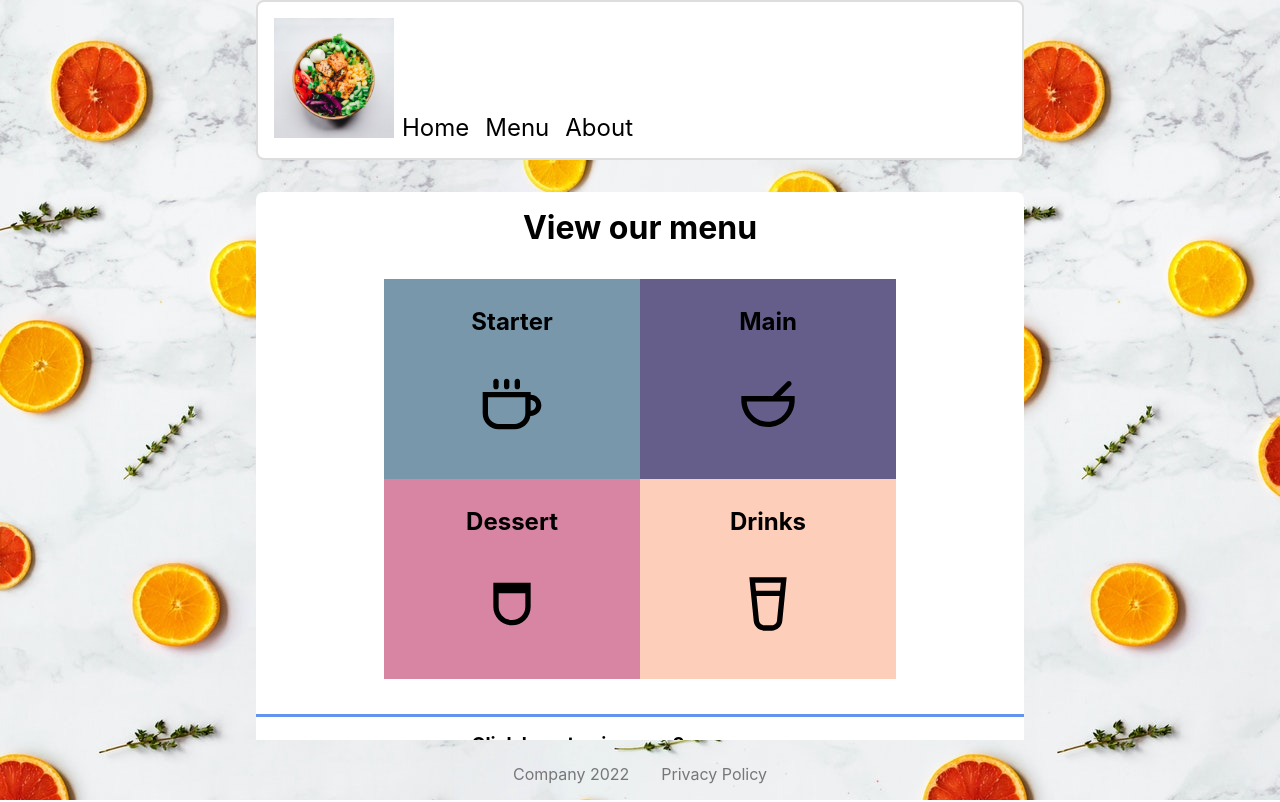
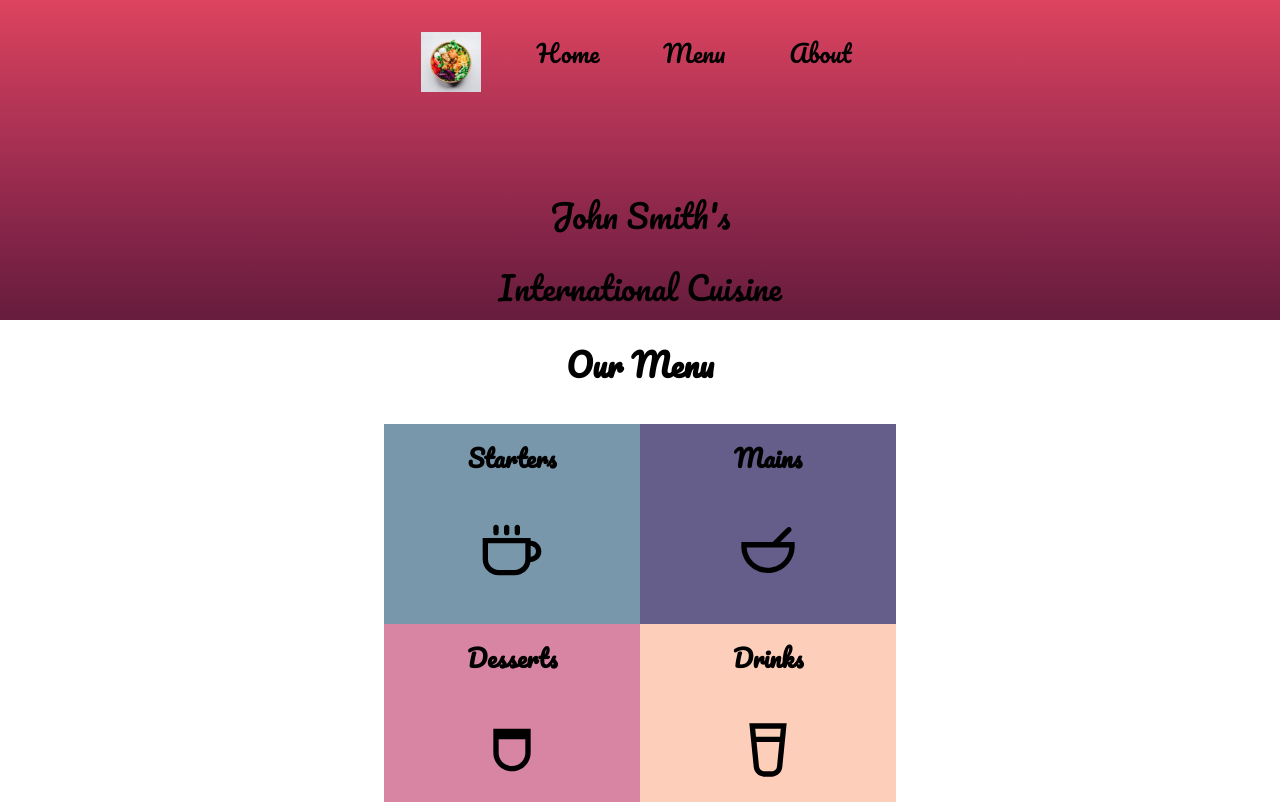
Before and after one commit to jimmym620/MenuPage_REACT, a Next.js app in the folder menu_app/: page /dishes in a window 1280 px wide. Shown: the top 802 px of the page. Built offline with nearby package versions, Linux system fonts and the light colour scheme.

Commit message:
new font and starting visual revamp

```diff
--- a/menu_app/comp/CategoryButton.js
+++ b/menu_app/comp/CategoryButton.js
@@ -5,11 +5,11 @@ import { CgCoffee } from "react-icons/cg";
 
 function getIcon(name) {
     switch (name) {
-        case "Starter":
+        case "Starters":
             return <CgCoffee />;
-        case "Main":
+        case "Mains":
             return <CgBowl />;
-        case "Dessert":
+        case "Desserts":
             return <CgShield />;
         case "Drinks":
             return <CgGlassAlt />;
--- a/menu_app/comp/Navbar.js
+++ b/menu_app/comp/Navbar.js
@@ -4,8 +4,9 @@ import Image from "next/image";
 const Navbar = () => {
     return (
         <nav>
+            <section className="links">
                 <div className="logo">
-                <Image src="/bowl.jpg" width={120} height={120} />
+                    <Image src="/bowl.jpg" width={60} height={60} />
                 </div>
                 <Link href="/">
                     <a>Home</a>
@@ -16,6 +17,11 @@ const Navbar = () => {
                 <Link href="/about">
                     <a>About</a>
                 </Link>
+            </section>
+            <section className="headings">
+                <h1>John Smith's</h1>
+                <h1>International Cuisine</h1>
+            </section>
         </nav>
     );
 };
--- a/menu_app/data/dish-data.json
+++ b/menu_app/data/dish-data.json
@@ -2,7 +2,9 @@
     "menu": [
         {
             "id": "f1",
-            "category": ["main"],
+            "category": [
+                "mains"
+            ],
             "name": "cheeseburger",
             "thumbnail": "/menu-thumbnails/cheeseburger.jpg",
             "altText": "cheeseburger with fries",
@@ -10,7 +12,9 @@
         },
         {
             "id": "f2",
-            "category": ["main"],
+            "category": [
+                "mains"
+            ],
             "name": "spinach lasagne",
             "thumbnail": "/menu-thumbnails/lasagne.jpg",
             "altText": "lasagne made with fresh spinach",
@@ -18,7 +22,9 @@
         },
         {
             "id": "f3",
-            "category": ["main"],
+            "category": [
+                "mains"
+            ],
             "name": "tomato & basil pizza",
             "thumbnail": "/menu-thumbnails/basil-pizza.jpg",
             "altText": "freshly baked pizza topped with basil and tomato",
@@ -26,7 +32,9 @@
         },
         {
             "id": "f4",
-            "category": ["main"],
+            "category": [
+                "mains"
+            ],
             "name": "tomato & basil pasta",
             "thumbnail": "/menu-thumbnails/basil-pasta.jpg",
             "altText": "homemade tomato and basil spaghetti",
@@ -34,7 +42,10 @@
         },
         {
             "id": "f5",
-            "category": ["starter", "sides"],
+            "category": [
+                "starters",
+                "sides"
+            ],
             "name": "garlic bread",
             "thumbnail": "/menu-thumbnails/garlic-bread.jpg",
             "altText": "goes well with soups or pastas",
@@ -42,7 +53,9 @@
         },
         {
             "id": "f6",
-            "category": ["starter"],
+            "category": [
+                "starters"
+            ],
             "name": "cream soup",
             "thumbnail": "/menu-thumbnails/cream-soup.jpg",
             "altText": "",
@@ -50,7 +63,9 @@
         },
         {
             "id": "f7",
-            "category": ["starter"],
+            "category": [
+                "starters"
+            ],
             "name": "pumpkin soup",
             "thumbnail": "/menu-thumbnails/pumpkin-soup.jpg",
             "altText": "",
@@ -58,7 +73,10 @@
         },
         {
             "id": "d1",
-            "category": ["drinks", "dessert"],
+            "category": [
+                "drinks",
+                "desserts"
+            ],
             "name": "strawberry milkshake",
             "thumbnail": "/menu-thumbnails/strawb-milkshake.jpg",
             "altText": "strawberry milkshake",
@@ -66,7 +84,9 @@
         },
         {
             "id": "d2",
-            "category": ["drinks"],
+            "category": [
+                "drinks"
+            ],
             "name": "fresh fruit juice",
             "thumbnail": "/menu-thumbnails/juices.jpg",
             "altText": "assortment of juices",
@@ -74,14 +94,13 @@
         },
         {
             "id": "d3",
-            "category": ["drinks"],
+            "category": [
+                "drinks"
+            ],
             "name": "soft drinks",
             "thumbnail": "/menu-thumbnails/soft-drink.jpg",
             "altText": "choose from: Coca-Cola, Fanta or Sprite",
             "price": 3.99
         }
     ]
-
-
-
 }
--- a/menu_app/pages/about.js
+++ b/menu_app/pages/about.js
@@ -4,7 +4,7 @@ const About = () => {
     return (
         <>
             <Head>
-                <title>Restaurant Name | About </title>
+                <title>John Smith's | About </title>
                 <meta name="keywords" content="food" />
             </Head>
             <div className="main-container white-box">
--- a/menu_app/pages/dishes/index.js
+++ b/menu_app/pages/dishes/index.js
@@ -2,7 +2,7 @@ import Link from "next/link";
 import Head from "next/head";
 import MenuCategory from "../../comp/MenuCategory";
 import CategoryButton from "../../comp/CategoryButton";
-import { useState, useEffect } from "react";
+import { useState } from "react";
 
 const Dishes = () => {
     const [category, setCategory] = useState("");
@@ -16,11 +16,11 @@ const Dishes = () => {
     return (
         <>
             <Head>
-                <title>Restaurant Name | Menu </title>
+                <title>John Smith's | Menu </title>
                 <meta name="keywords" content="food" />
             </Head>
             <div className="menu-container white-box">
-                <h1 className="menu-title">View our menu</h1>
+                <h1 className="menu-title">Our Menu</h1>
                 <div className="menu-content">
                     {categoryChosen && (
                         <>
@@ -38,17 +38,17 @@ const Dishes = () => {
                         <>
                             <div className="category-btn-list">
                                 <CategoryButton
-                                    name="Starter"
+                                    name="Starters"
                                     color="starter-pastel"
                                     handleCategorySelect={handleCategorySelect}
                                 />
                                 <CategoryButton
-                                    name="Main"
+                                    name="Mains"
                                     color="main-pastel"
                                     handleCategorySelect={handleCategorySelect}
                                 />
                                 <CategoryButton
-                                    name="Dessert"
+                                    name="Desserts"
                                     color="dessert-pastel"
                                     handleCategorySelect={handleCategorySelect}
                                 />
--- a/menu_app/styles/globals.scss
+++ b/menu_app/styles/globals.scss
@@ -1,18 +1,29 @@
+@import url("https://fonts.googleapis.com/css2?family=Pacifico&display=swap");
+
 $starter-color: #7897ab;
 $main-color: #655d8a;
 $dessert-color: #d885a3;
 $drinks-color: #fdceb9;
 
+$gradient-main: linear-gradient(
+    to bottom,
+    #dc445e,
+    #be3858,
+    #a02e51,
+    #822447,
+    #661c3c
+);
+
 html,
 body {
     width: 100%;
-    // background: #f2f2f2;
-    background-image: url("/background-fruit.jpg");
-    overflow: auto;
+    // background-image: url("/background-fruit.jpg");
+    overflow-x: hidden;
     padding: 0;
     margin: 0;
-    font-family: -apple-system, BlinkMacSystemFont, Segoe UI, Roboto, Oxygen,
-        Ubuntu, Cantarell, Fira Sans, Droid Sans, Helvetica Neue, sans-serif;
+    // font-family: -apple-system, BlinkMacSystemFont, Segoe UI, Roboto, Oxygen,
+    //     Ubuntu, Cantarell, Fira Sans, Droid Sans, Helvetica Neue, sans-serif;
+    font-family: Pacifico;
 }
 
 a {
@@ -31,24 +42,45 @@ a {
 
 .content {
     // background: #f2f2f2;
-    width: 60vw;
+    width: 100vw;
+    position: absolute;
     height: 92.5vh;
-    margin: 0 auto;
+    margin: auto;
     padding: 0;
     border-radius: 1rem;
 }
 
+.grad-main {
+    background-image: $gradient-main;
+}
+
 nav {
-    max-width: 70vw;
-    background: white;
-    padding: 1rem;
+    max-width: 100vw;
+    height: 40vh;
+    background-image: $gradient-main;
+    padding: 2rem 0;
     display: flex;
-    justify-content: flex-start;
-    align-items: flex-end;
-    border: 2px solid #ddd;
+    align-items: center;
+    flex-direction: column;
 
-    border-radius: 0.5rem;
-    margin-bottom: 2rem;
+    section {
+        display: flex;
+        &.links {
+            gap: 3rem;
+        }
+        &.headings {
+            padding-top: 5rem;
+
+            flex-direction: column;
+            h1 {
+                text-align: center;
+                font-size: 2rem;
+                font-weight: 100;
+                margin: 0;
+                padding: 0.5rem 0;
+            }
+        }
+    }
 
     a {
         margin: 0 0.5rem;
@@ -58,6 +90,9 @@ nav {
 
 .main-container {
     padding: 0.5rem 1rem;
+    margin: 0 auto;
+    text-align: center;
+    h2,
     a {
         text-decoration: underline;
     }
@@ -259,12 +294,11 @@ footer {
     justify-content: center;
     gap: 2rem;
     padding: 0.2.5rem;
-    position: fixed;
     bottom: 0;
     left: 0;
     width: 100%;
     text-align: center;
-    color: #777;
+    background-image: none;
     // border-top: 1px solid #eaeaea;
 }
 
@@ -276,22 +310,15 @@ footer {
 }
 
 @media (min-width: 250px) and (max-width: 650px) {
-    body {
-        width: 100vw;
-    }
     .content {
         display: flex;
         flex-direction: column;
-        width: 96vw;
         height: 100vh;
         margin: 0 auto;
         padding: 0;
     }
 
     nav {
-        all: unset;
-        margin: 0 auto;
-
         .logo {
             display: none;
         }
```
Also changed, not shown: menu_app/pages/index.js (+3 -4 lines). Lines whose indentation alone changed are shown as unchanged.
